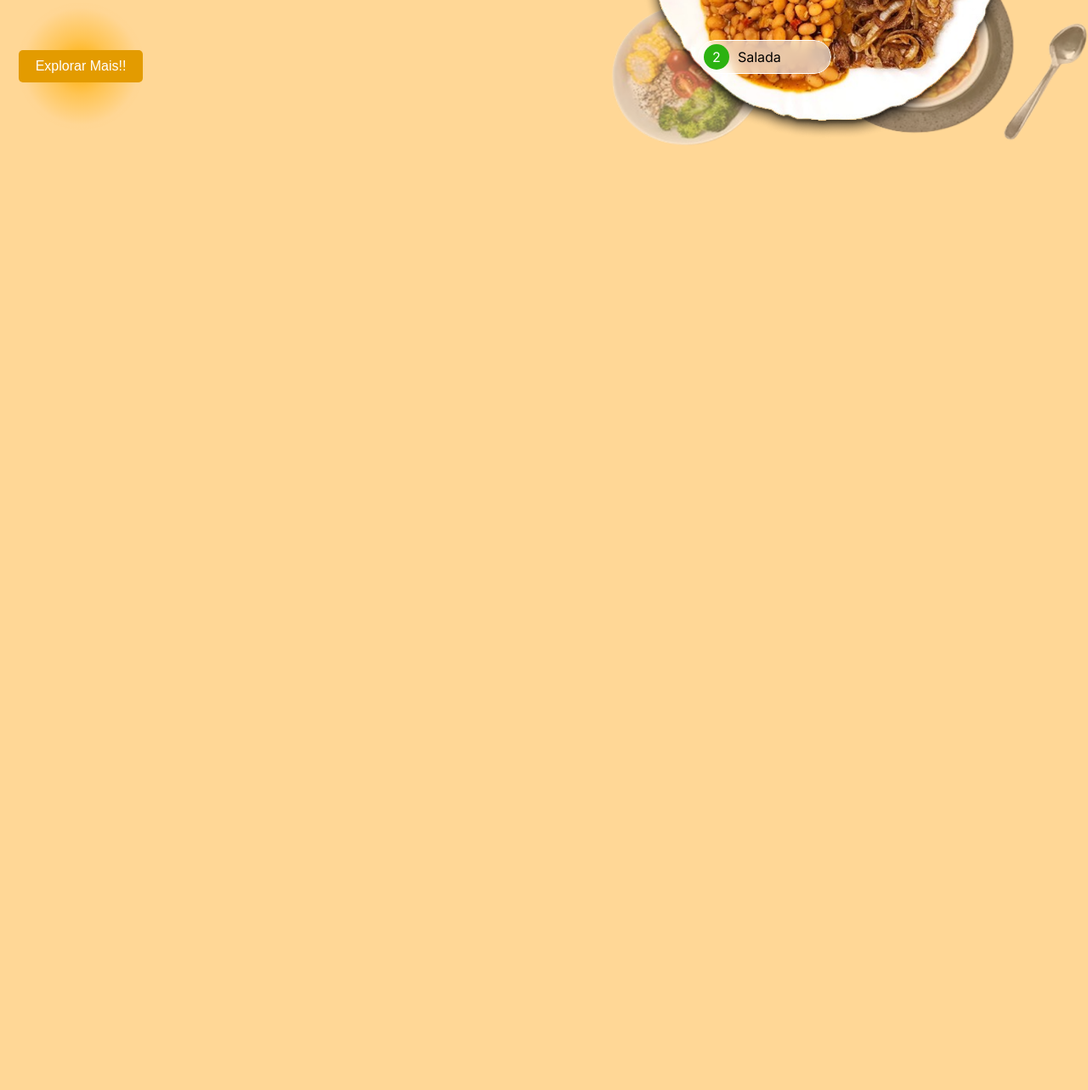
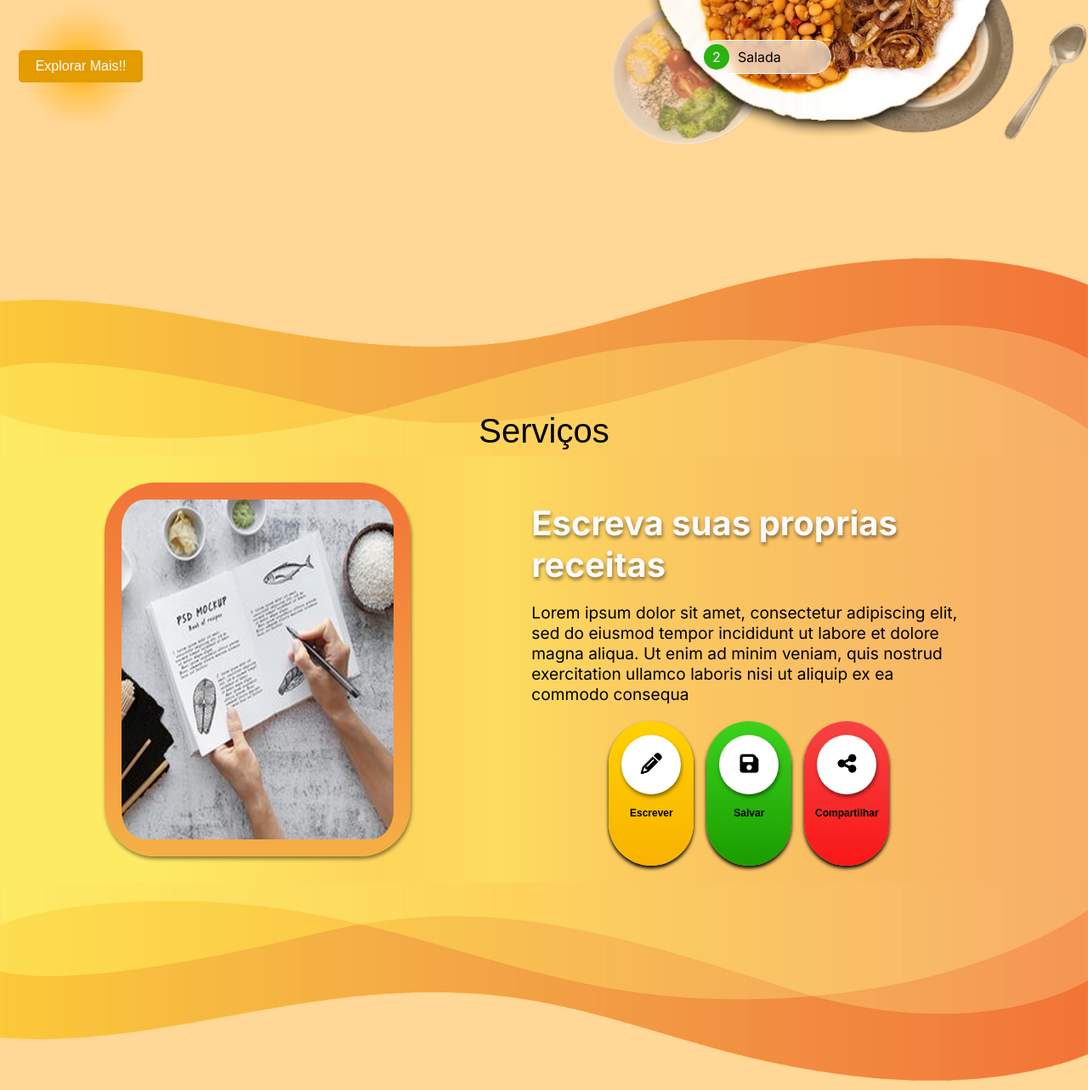
Before and after one commit to BarbaraSamiraS/Receitoteca-, a plain HTML site: page inicial.html in a window 1280 px wide. Shown: the part 463-1746 px from the top of the page at 85% size. Before the commit the page ends 800 px from the top, so only its background shows below. Drawn offline with Linux system fonts and the light colour scheme; a web font is replaced by a local one.

Commit message:
Update inicial.html

```diff
--- a/inicial.html
+++ b/inicial.html
@@ -8,7 +8,7 @@
     <link rel="stylesheet" href="./css/configGlobal.css">
 
     <link rel="stylesheet" href="./css/inicial/nav.css">
-    <link rel="stylesheet" href="./css/inicial/home.css">
+    <link rel="stylesheet" href="./css/inicial/home.css">    <link rel="stylesheet" href="./css/inicial/servicos.css">
 </head>
 <body>
     <div class="navbar">
@@ -41,5 +41,23 @@
             <img class="imgHomeFundo" src="./img/inicial/imgHomeFundo.png" alt="">
         </div>
     </div>
+    <div class="servicos">
+        <img id="cimaFundoAmarelo" src="./img/inicial/baixoFundoAmarelo.png" alt="">
+        <h2 class="titulo">Serviços</h2>
+        <div class="conteudo">
+            <div class="imagem">
+                <img src="./img/inicial/img1.png" alt="">
+            </div>
+            <div class="texto">
+                <h2>Escreva suas proprias receitas</h2>
+                <p>Lorem ipsum dolor sit amet, consectetur adipiscing elit, sed do eiusmod tempor incididunt ut labore et dolore magna aliqua. Ut enim ad minim veniam, quis nostrud exercitation ullamco laboris nisi ut aliquip ex ea commodo consequa</p>
+                <div class="botoes">
+                    <button id="amarelo"><i class="fas fa-pencil-alt"></i><p>Escrever</p></button>
+                    <button id="verde"><i class="fas fa-save"></i><p>Salvar</p></button>
+                    <button id="vermelho"><i class="fas fa-share-alt"></i><p>Compartilhar</p></button>
+                </div>
+            </div>
+    </div>
+    <img id="baixoFundoAmarelo" src="./img/inicial/cimaFundoAmarelo.png" alt="">
 </body>
 </html>
```
